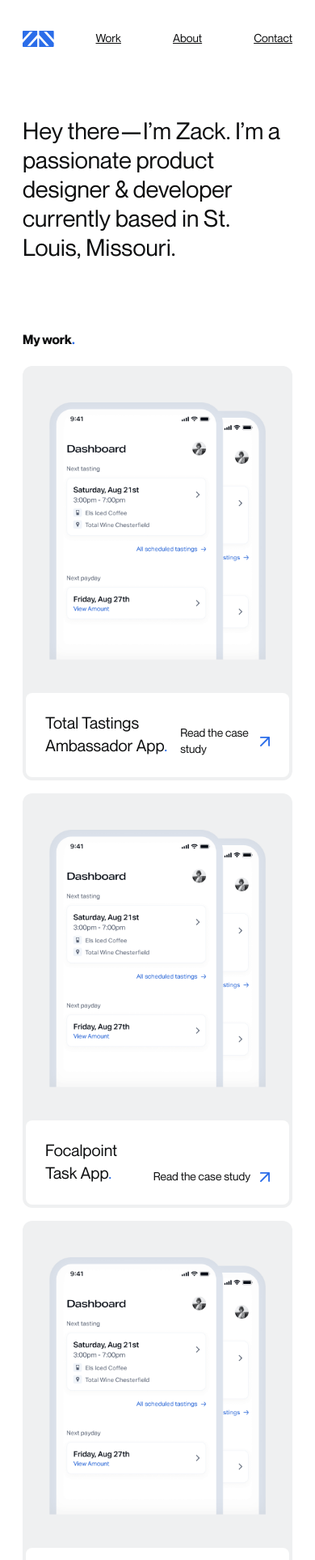
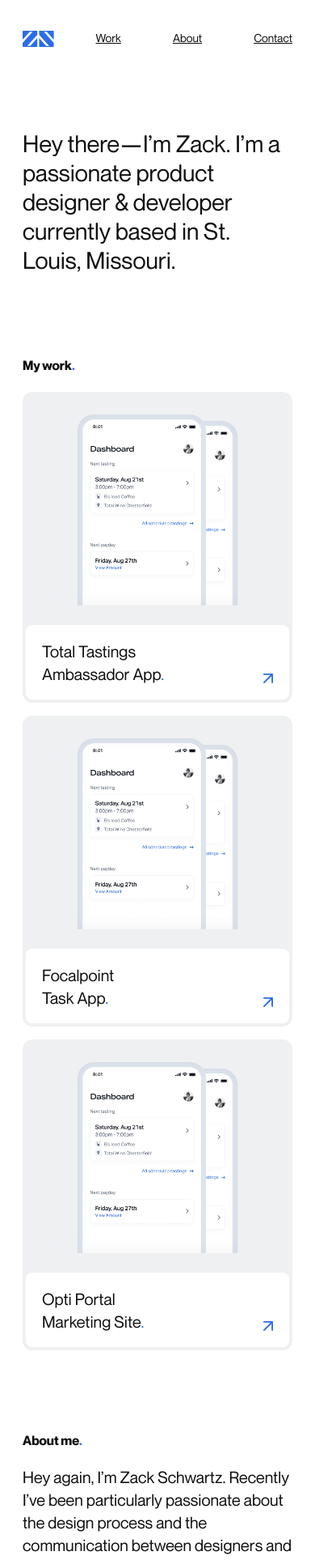
Before and after one commit to ztschwartz/next-portfolio, a Next.js app: page / in a window 390 px wide. Shown: the top 1927 px of the page at 81% size. Built offline with nearby package versions, Linux system fonts and the light colour scheme.

Commit message:
text changes

```diff
--- a/pages/_app.js
+++ b/pages/_app.js
@@ -36,10 +36,10 @@ function MyApp({ Component, pageProps }) {
 
   const exit = (node) => {
     gsap.to(node, {
-      ease: "power3.out",
+      ease: "power3.in",
       opacity: 0,
-      duration: 0.6,
-      y: 24,
+      duration: 0.4,
+      y: -24,
       onComplete: ScrollTrigger.refresh()
     })
   }
@@ -67,7 +67,7 @@ function MyApp({ Component, pageProps }) {
         mode={"out-in"}
       >
         <Transition
-          timeout={300}
+          timeout={500}
           onEnter={enter}
           onExiting={exit}
           key={router.route}
--- a/pages/case-studies/[case-study].js
+++ b/pages/case-studies/[case-study].js
@@ -1,4 +1,5 @@
 import React, {useEffect} from 'react'
+import { useRouter } from 'next/router'
 /* import Head from 'next/head'
 import Link from 'next/link'
 import Script from 'next/script'
@@ -8,12 +9,29 @@ import { ScrollTrigger } from "gsap/dist/ScrollTrigger"
 import CaseStudyStyles from '../../styles/CaseStudy.module.css'
 import Navbar from '../../components/Navbar.js'
 import SectionHeader from '../../components/SectionHeader.js'
+import postData from '../../posts/post.json'
 
 
 
 
 
 const CaseStudyPage = () => {
+
+    const postString = JSON.stringify(postData)
+
+    const postObject = JSON.parse(postString)
+
+    const router = useRouter();
+
+    const postPath = router.asPath;
+
+    const post = postPath.replace('/case-studies/', '')
+
+    console.log(post);
+
+    const scrollTriggerFresh = () => ScrollTrigger.refresh();
+
+
 
     useEffect(() => {
 
@@ -22,9 +40,9 @@ const CaseStudyPage = () => {
           delay: 0.3,
           opacity: 0,
           stagger: 0.12,
-          duration: 0.8,
+          duration: 1,
           y: -32,
-          /* onComplete: ScrollTrigger.refresh() */
+          onComplete: scrollTriggerFresh
       });
 
       gsap.from(".fadeAni", {
@@ -32,9 +50,9 @@ const CaseStudyPage = () => {
           opacity: 0,
           stagger: 0.12,
           delay: 0.2,
-          duration: 0.8,
+          duration: 1,
           y: 28,
-          /* onComplete: ScrollTrigger.refresh() */
+          onComplete: scrollTriggerFresh
       });
 
       }, [])
@@ -45,7 +63,7 @@ const CaseStudyPage = () => {
             <Navbar />
             <div className={CaseStudyStyles.showcase}>
                 <div className="container">
-                    <h1 className="mainText textHeadline2" >Case Study Page</h1>
+                    <h1 className="mainText textHeadline2 fadeAni" >Case Study Page</h1>
                 </div>
             </div>
         </div>
--- a/pages/index.js
+++ b/pages/index.js
@@ -28,10 +28,10 @@ export default function Home({loaded , loaderView}) {
 
       gsap.from(".navAni", {
         ease: "power3.out",
-        delay: 0.2,
+        delay: 0.3,
         opacity: 0,
         stagger: 0.12,
-        duration: 0.7,
+        duration: 1,
         y: -32,
         onComplete: scrollTriggerFresh
     });
@@ -40,8 +40,8 @@ export default function Home({loaded , loaderView}) {
         ease: "power3.out",
         opacity: 0,
         stagger: 0.12,
-        delay: 0.1,
-        duration: 0.7,
+        delay: 0.2,
+        duration: 1,
         y: 28,
         onComplete: scrollTriggerFresh
     });
@@ -53,7 +53,7 @@ export default function Home({loaded , loaderView}) {
     <div className={HomeStyles.homePage}>
         {(loaderView ? <Loader loaded={loaded} />: null)}
         <Navbar />
-        <div className={HomeStyles.showcase} id="showcase">
+        <div className={`fadeAni ${HomeStyles.showcase}`} id="showcase">
           <div className="container">
             <h1 className={`textHeadline1 mainText fadeAni ${HomeStyles.showcaseHeadline}`}><span className={`fadeAni ${HomeStyles.showcaseHeadline}`}>Hey there—I’m Zack. I’m a passionate </span><span className={`fadeAni ${HomeStyles.showcaseHeadline}`}>product designer & developer currently </span><span className={`fadeAni ${HomeStyles.showcaseHeadline}`}>based in St. Louis, Missouri.</span></h1>
           </div>
@@ -61,7 +61,7 @@ export default function Home({loaded , loaderView}) {
         <div className="fadeAni">
           <div className={HomeStyles.work} id="work">
             <SectionHeader title="My work" name="work"  />
-            <div className={HomeStyles.work}>
+            <div className={HomeStyles.workContent}>
               <div className="container">
                 <div className="grid">
                   <div className="col-12">
@@ -83,13 +83,9 @@ export default function Home({loaded , loaderView}) {
               <div className={`grid sectionContent ${HomeStyles.aboutContent}`}>
                 <div className="col-5--7 contentGroup">
                   <div className="textGroup">
-                    <p className="softText textBody1">Hey again, I’m Zack Schwartz. I’m a designer, developer, and problem solver currently living in St. Louis, Missouri. Recently I’ve been particularly passionate about the design process and the communication between designers and developers.</p>
-                    <p className="softText textBody1">Hey again, I’m Zack Schwartz. I’m a designer, developer, and problem solver currently living in St. Louis, Missouri. Recently I’ve been particularly passionate about the design process and the communication between designers and developers.</p>
-                    <p className="softText textBody1">Hey again, I’m Zack Schwartz. I’m a designer, developer, and problem solver currently living in St. Louis, Missouri. Recently I’ve been particularly passionate about the design process and the communication between designers and developers.</p>
-                  </div>
-                  <div className="textGroup">
-                    <p className="mainText textSubtitle">My design principles.</p>
-                    <p className="softText textBody1">Hey again, I’m Zack Schwartz. I’m a designer, developer, and problem solver currently living in St. Louis, Missouri. Recently I’ve been particularly passionate about the design process and the communication between designers and developers.</p>
+                    <p className="mainText textTitle">Hey again, I’m Zack Schwartz. Recently I’ve been particularly passionate about the design process and the communication between designers and developers.</p>
+                    <p className="mainText textTitle">I’m a designer, developer, and problem solver currently living in St. Louis, Missouri. I’m a designer, developer, and problem solver currently living in St. Louis, Missouri. Recently I’ve been particularly passionate about the design process and the communication between designers and developers.</p>
+                    <p className="mainText textTitle">I’m a designer, developer, and problem solver currently living in St. Louis, Missouri. </p>
                   </div>
                   <div className="textGroup">
                     <p className="mainText textTitle">Start with a well defined problem.</p>
--- a/styles/Home.module.css
+++ b/styles/Home.module.css
@@ -43,7 +43,7 @@
 
 
   .showcase{
-      padding: 10rem 0 4rem 0;
+      padding: 10rem 0 5rem 0;
   }
 
 }
@@ -53,7 +53,7 @@
 @media(max-width: 640px){
 
   .showcase{
-      padding: 9rem 0 4rem 0;
+      padding: 10rem 0 5rem 0;
   }
 
   .showcaseHealineName{
@@ -74,7 +74,17 @@
 
 .work{
   height: auto;
-  padding-bottom: 5rem;
+  padding-bottom: 6rem;
+}
+
+/*  Showcase - Small */
+
+@media(max-width: 768px){
+
+  .work{
+     padding-bottom: 5rem;
+  }
+
 }
 
 
@@ -88,6 +98,14 @@
   border-radius: 0.5rem;
 }
 
+@media(max-width: 768px){
+
+  .about{
+     padding-bottom: 5rem;
+  }
+
+}
+
 .contact{
   padding-bottom: 6rem;
 }
--- a/styles/components/CaseStudyCard.module.css
+++ b/styles/components/CaseStudyCard.module.css
@@ -1,3 +1,6 @@
+
+/* Case Study Card - Large  */
+
 .caseStudyCard{
     border-radius: 0.75rem;
     padding: 0.25rem;
@@ -54,3 +57,30 @@
     height: 12px;
     transition: transform 200ms ease-out;
 }
+
+
+
+/* Case Study Card - Small  */
+
+@media (max-width: 758px){
+    .caseStudyCard{
+        height: 24rem;
+    }
+
+    .cardImgSection{
+        margin: 1.5rem;
+    }
+
+    .cardInner{
+        padding: 1.25rem 1.25rem 1rem 1.25rem;
+    }
+
+    .cardInnerLink{
+        padding-bottom: 0.25rem;
+    }
+
+    .cardInnerLink p{
+        display: none;
+        visibility: hidden;
+    }
+}
--- a/styles/components/Loader.module.css
+++ b/styles/components/Loader.module.css
@@ -23,8 +23,8 @@
 
 .loaderLogo{
     height: 8vh;
-    -webkit-animation: loading-logo alternate 400ms infinite ease-in-out;
-    animation: loading-logo alternate 400ms infinite ease-in-out;
+    -webkit-animation: loading-logo alternate 200ms infinite ease-in-out;
+    animation: loading-logo alternate 200ms infinite ease-in-out;
 }
 
 @keyframes loading-logo{
@@ -49,13 +49,13 @@
     display: flex;
     align-items: center;
     justify-content: center;
-    animation: fade-out-loader 300ms;
+    animation: fade-out-loader 200ms;
     animation-fill-mode: forwards;
 }
 
 .loaderLogoHidden{
     height: 8vh;
-    animation: fade-out-loader-logo 300ms;
+    animation: fade-out-loader-logo 200ms;
 }
 
 @keyframes fade-out-loader {
@@ -75,9 +75,11 @@
 
     50%{
         opacity: 1;
+        transform: scale(1.4);
     }
 
     100%{
+        transform: scale(2);
         opacity: 0;
         display: none;
         visibility: hidden;
--- a/styles/globals.css
+++ b/styles/globals.css
@@ -159,7 +159,7 @@ a {
 
 .textTitle{
   font-size: 1.5rem;
-  line-height: 1.75rem;
+  line-height: 2rem;
 }
 
 .textSubtitle{
@@ -217,6 +217,7 @@ a {
 
   .textTitle{
     font-size: 1.25rem;
+    line-height: 1.75rem;
   }
 }
 
```
